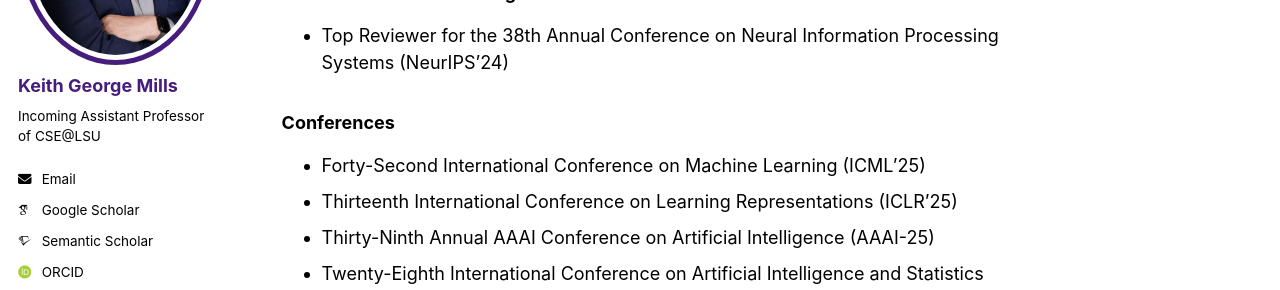
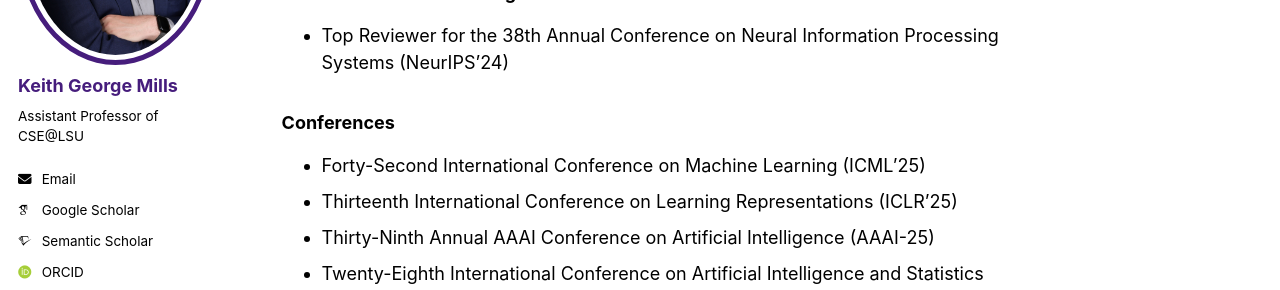
Before and after one commit to kgmills/kgmills.github.io, a Jekyll site: the page built from _pages/service.md, in a window 1280 px wide. Shown: the part 279-569 px from the top of the page. Built offline with Jekyll 4.4.1, drawn with Linux system fonts in a browser that asks for light colours; some web fonts are replaced.

Commit message:
Remove 'Incoming'

```diff
--- a/_config.yml
+++ b/_config.yml
@@ -25,7 +25,7 @@ author:
   avatar           : "profile.jpg"
   name             : "Keith George Mills"
   pronouns         : # example: "she/her"
-  bio              : "Incoming Assistant Professor of CSE@LSU"
+  bio              : "Assistant Professor of CSE@LSU"
   #location         : "Baton Rouge, LA, USA"
   #employer         : "Louisiana State University"
   uri              : # URL
```
Also changed, not shown: _pages/about.md (+1 -1 lines).
